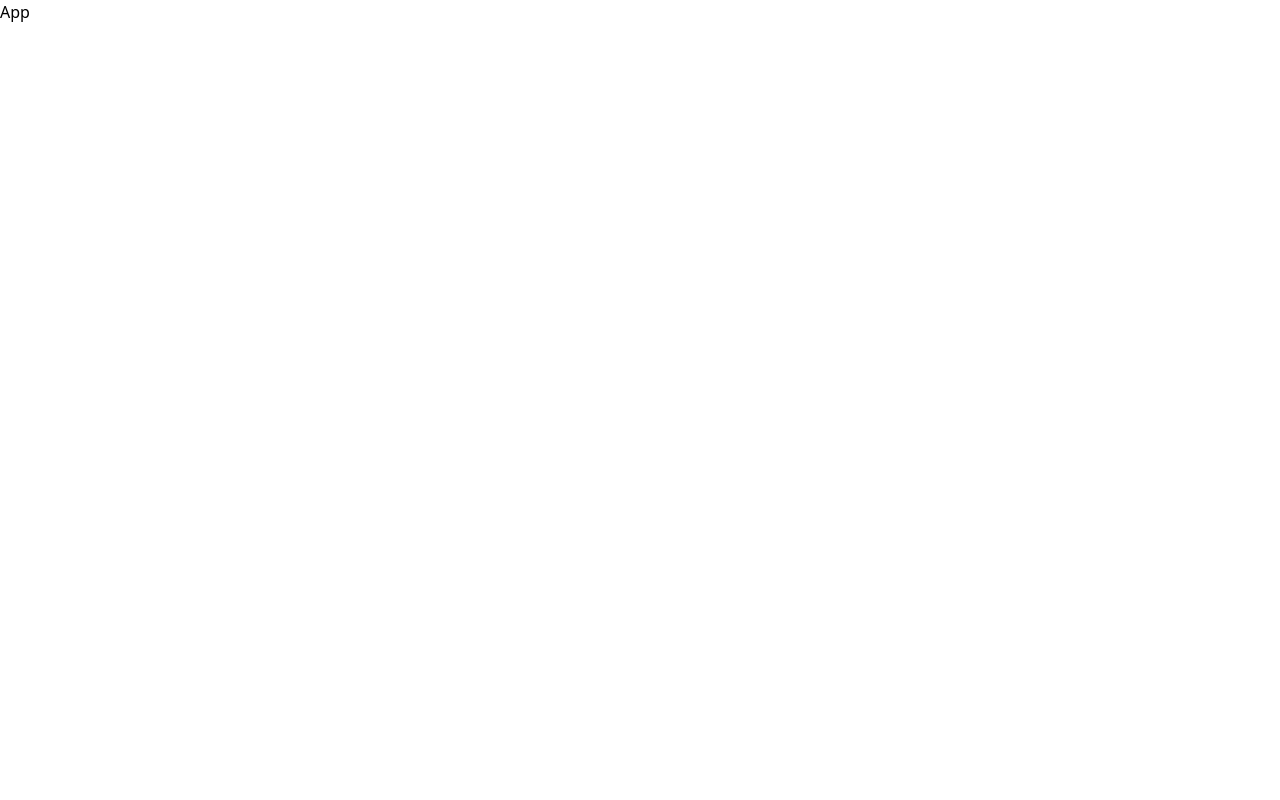
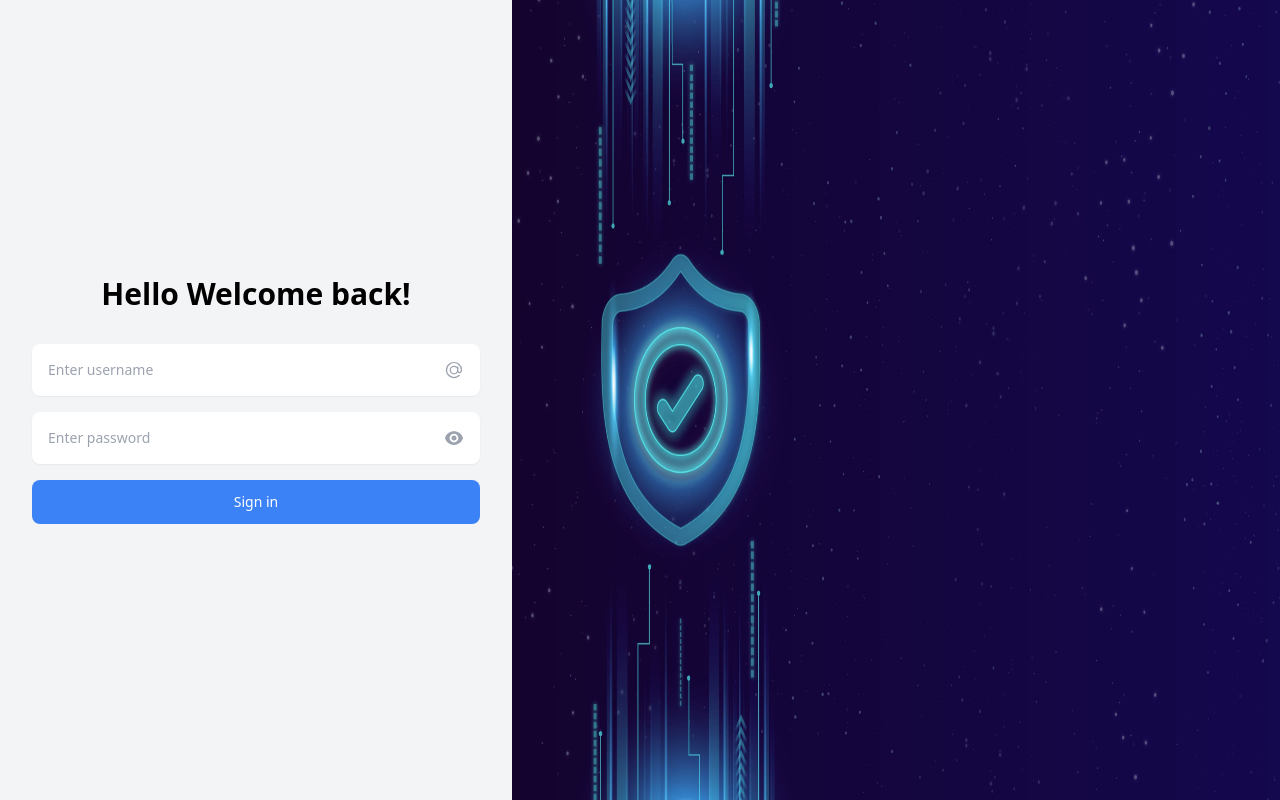
Before and after one commit to Mhdph/mysterium-vpn, a React (Vite) app: page /login in a window 1280 px wide. Built offline with nearby package versions, Linux system fonts and the light colour scheme.

Commit message:
Login Page Complate

```diff
--- a/package.json
+++ b/package.json
@@ -12,6 +12,7 @@
   "dependencies": {
     "@emotion/react": "^11.10.5",
     "@emotion/styled": "^11.10.5",
+    "@heroicons/react": "^2.0.13",
     "@mui/material": "^5.10.13",
     "@mui/x-data-grid": "^5.17.11",
     "@reduxjs/toolkit": "^1.9.0",
@@ -42,6 +43,7 @@
     "eslint-plugin-react": "^7.31.10",
     "postcss": "^8.4.19",
     "prettier": "^2.7.1",
+    "prettier-plugin-tailwindcss": "^0.1.13",
     "styled-components": "^5.3.6",
     "tailwind-styled-components": "^2.2.0",
     "tailwindcss": "^3.2.4",
--- a/src/App.tsx
+++ b/src/App.tsx
@@ -1,7 +1,12 @@
 import React from 'react';
+import AppRoutes from './routes/AppRoute';
 
 function App() {
-  return <div>App</div>;
+  return (
+    <div>
+      <AppRoutes />
+    </div>
+  );
 }
 
 export default App;
--- /dev/null
+++ b/src/config.ts
@@ -0,0 +1 @@
+export const baseUrl = 'http://92.42.46.74:3000/api/v1';
--- a/src/pages/Login.tsx
+++ b/src/pages/Login.tsx
@@ -1,7 +1,94 @@
 import React from 'react';
+import bgLogin from '../assets/bg-login.jpg';
+import {AtSymbolIcon, EyeIcon} from '@heroicons/react/24/solid';
+import axios from 'axios';
+import {useNavigate} from 'react-router-dom';
+import {baseUrl} from '../config';
 
 function Login() {
-  return <div>Login</div>;
+  const [username, setusername] = React.useState('');
+  const [password, setPassword] = React.useState('');
+  const [error, setError] = React.useState(false);
+  const navigate = useNavigate();
+
+  const handleLogin = async (e: React.SyntheticEvent) => {
+    e.preventDefault();
+    try {
+      const res = await axios.post(`${baseUrl}/users/login`, {
+        username: username,
+        password: password,
+      });
+      localStorage.setItem('token', res.data.data);
+      navigate('/');
+    } catch (err) {
+      console.log(err);
+      setError(true);
+    }
+  };
+
+  return (
+    <section className='relative flex flex-wrap bg-gray-100 lg:h-screen lg:items-center'>
+      <div className='w-full px-4 py-12 sm:px-6 sm:py-16 lg:w-2/5 lg:px-8 lg:py-24'>
+        <div className='mx-auto max-w-lg text-center'>
+          <h1 className='text-2xl font-bold sm:text-3xl'>Hello Welcome back!</h1>
+        </div>
+
+        <form action='' className='mx-auto mt-8 mb-0 max-w-md space-y-4'>
+          <div>
+            <label htmlFor='username' className='sr-only'>
+              username
+            </label>
+
+            <div className='relative'>
+              <input
+                type='username'
+                className='w-full rounded-lg border-gray-200 p-4 pr-12 text-sm shadow-sm'
+                placeholder='Enter username'
+                onChange={(e) => setusername(e.target.value)}
+              />
+
+              <span className='absolute inset-y-0 right-4 inline-flex items-center'>
+                <AtSymbolIcon className='h-5 w-5 text-gray-400' />
+              </span>
+            </div>
+          </div>
+
+          <div>
+            <label htmlFor='password' className='sr-only'>
+              Password
+            </label>
+            <div className='relative'>
+              <input
+                type='password'
+                className='w-full rounded-lg border-gray-200 p-4 pr-12 text-sm shadow-sm'
+                placeholder='Enter password'
+                onChange={(e) => setPassword(e.target.value)}
+              />
+
+              <span className='absolute inset-y-0 right-4 inline-flex items-center'>
+                <EyeIcon className='h-5 w-5 text-gray-400' />
+              </span>
+            </div>
+          </div>
+          {error && <p className='text-center text-base text-red-600'>ٍEmail or password is wrond</p>}
+
+          <div className='flex items-center justify-between'>
+            <button
+              type='submit'
+              onClick={handleLogin}
+              className=' inline-block w-full rounded-lg bg-blue-500 px-5 py-3 text-sm font-medium text-white'
+            >
+              Sign in
+            </button>
+          </div>
+        </form>
+      </div>
+
+      <div className='relative h-64 w-full sm:h-96 lg:h-full lg:w-[60%]'>
+        <img src={bgLogin} className='absolute inset-0 h-screen w-full  ' />
+      </div>
+    </section>
+  );
 }
 
 export default Login;
--- a/src/routes/AppRoute.tsx
+++ b/src/routes/AppRoute.tsx
@@ -2,8 +2,9 @@ import {Route, Routes} from 'react-router-dom';
 import UnProtectedRoute from './UnProtectedRoute';
 import ProtectedRoute from './ProtectedRoute';
 import {FavouriteList, Login, Provider, ProxyList, TodayList} from '../pages';
+import Dashboard from '../components/Dashboard';
 
-const DashboardRoutes = [
+export const DashboardRoutes = [
   {path: '/favouriteList', component: <FavouriteList />},
   {path: '/provider', component: <Provider />},
   {path: '/proxyList', component: <ProxyList />},
@@ -17,6 +18,7 @@ function AppRoutes() {
         <Route path='/login' element={<Login />} />
       </Route>
       <Route element={<ProtectedRoute />}>
+        <Route path='/' element={<Dashboard />} />
         {DashboardRoutes.map((route) => (
           <Route key={route.path} path={route.path} element={route.component} />
         ))}
```
Also changed, not shown: src/assets/bg-login.jpg (added), 1 other file (tests, documents, lock files or other folders).
